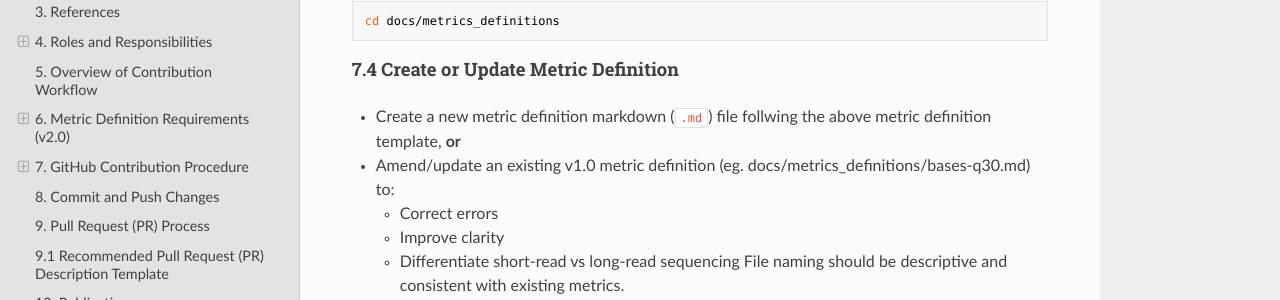
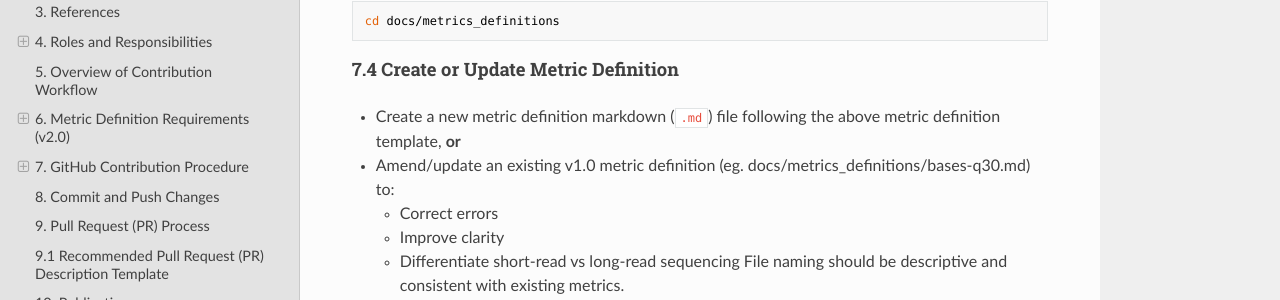
Before and after one commit to ga4gh/quality-control-wgs, an MkDocs documentation site: the page built from docs/metrics_definitions/sop.md, in a window 1280 px wide and 900 px high, scrolled down 3133 px. Shown: the part 151-451 px from the top of the window. Built offline with MkDocs 1.6.1, drawn with Linux system fonts in a browser that asks for light colours; nearby versions of some CDN libraries.

Commit message:
minor txt update clarify creating metric definion or updating existing metric definition md file

````diff
--- a/docs/metrics_definitions/sop.md
+++ b/docs/metrics_definitions/sop.md
@@ -125,7 +125,7 @@ git checkout -b feature/long-read-coverage-metric
 cd docs/metrics_definitions
 ```
 #### 7.4 Create or Update Metric Definition
-- Create a new metric definition markdown (`.md`) file follwing the above metric definition template, **or**
+- Create a new metric definition markdown (`.md`) file following the above metric definition template, **or**
 - Amend/update an existing v1.0 metric definition (eg. docs/metrics_definitions/bases-q30.md) to:
     - Correct errors
     - Improve clarity
````
